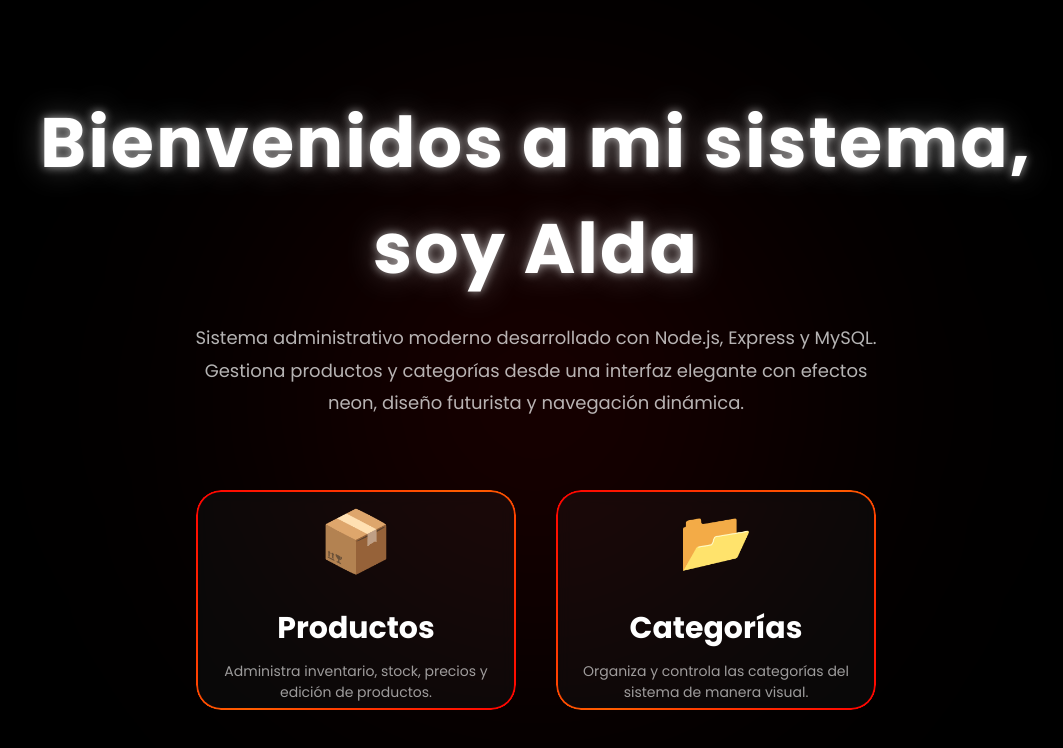
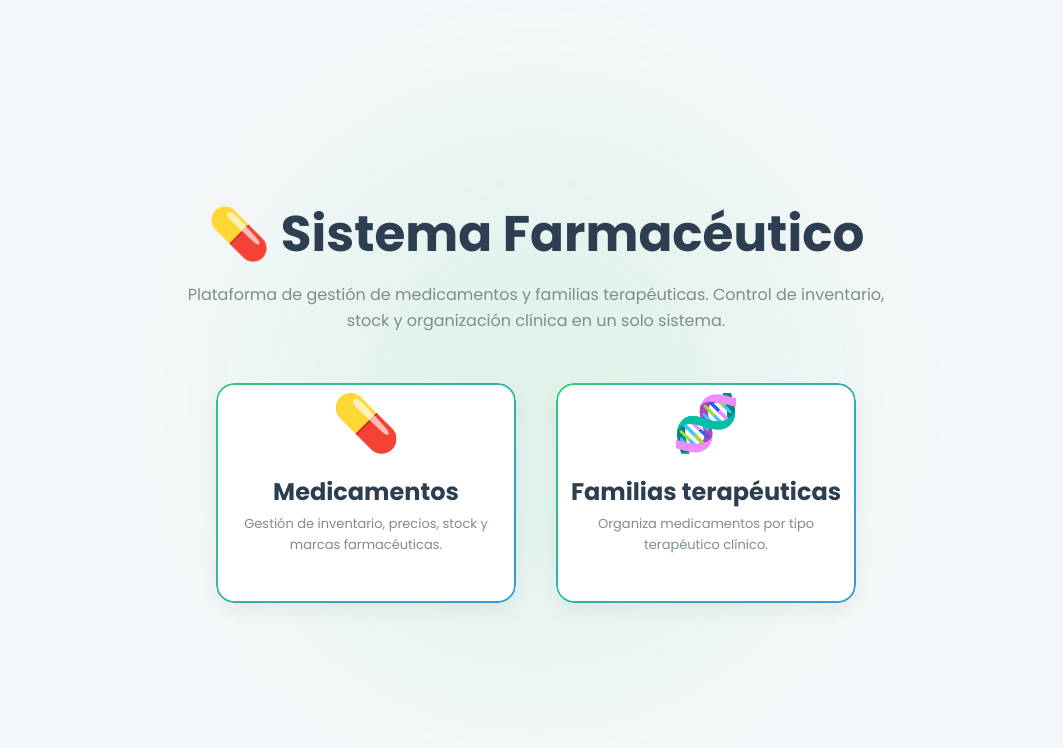
Before and after one commit to aldacgm/Alda, a plain HTML site: page Fronted/index.html in a window 1280 px wide. Shown: the whole page, without its empty margins (104-1167 px from the left). Drawn offline with Linux system fonts and the light colour scheme.

Commit message:
AldaEntregable

```diff
--- a/Fronted/css/style.css
+++ b/Fronted/css/style.css
@@ -1,5 +1,5 @@
 /* ========================= */
-/* 🌌 ESTILO FUTURISTA NEON */
+/* 💊 ESTILO FARMACIA PREMIUM */
 /* ========================= */
 
 @import url('https://fonts.googleapis.com/css2?family=Poppins:wght@300;400;500;600;700&display=swap');
@@ -14,19 +14,26 @@
 
     font-family: 'Poppins', sans-serif;
 
-    background: #000;
+    background:
+    linear-gradient(
+        135deg,
+        #eafaf4,
+        #f6fffc
+    );
 
     min-height: 100vh;
 
     padding: 40px;
 
-    color: white;
+    color: #16352b;
 
     overflow-x: hidden;
 
     position: relative;
 
 }
+
+/* 🌿 EFECTO DE FONDO */
 
 body::before{
 
@@ -40,6 +47,38 @@
     top: -200px;
     left: -100px;
 
+    background:
+    radial-gradient(
+        circle,
+        rgba(0, 200, 140, 0.18),
+        transparent 70%
+    );
+
+    filter: blur(120px);
+
+    z-index: -1;
+
+}
+
+body::after{
+
+    content: "";
+
+    position: fixed;
+
+    width: 500px;
+    height: 500px;
+
+    bottom: -180px;
+    right: -120px;
+
+    background:
+    radial-gradient(
+        circle,
+        rgba(0, 140, 255, 0.12),
+        transparent 70%
+    );
+
     filter: blur(100px);
 
     z-index: -1;
@@ -47,20 +86,13 @@
 }
 
 /* ========================= */
-/* 📦 PRODUCTOS */
+/* 🧴 TEMAS */
 /* ========================= */
-
-.productos-theme::before{
-
-    background:
-    radial-gradient(circle, rgba(0,255,255,0.15), transparent 70%);
-
-}
 
 .productos-theme .container{
 
     box-shadow:
-    0 0 25px rgba(0,255,255,0.18);
+    0 10px 40px rgba(0,180,120,0.15);
 
 }
 
@@ -68,55 +100,48 @@
 
     background: linear-gradient(
         135deg,
-        #00cfff,
-        #0066ff
+        #00b894,
+        #00cec9
     );
 
     box-shadow:
-    0 0 15px rgba(0,207,255,0.45);
+    0 8px 25px rgba(0,184,148,0.28);
 
 }
 
 .productos-theme .btn:hover{
 
+    transform: translateY(-2px);
+
     box-shadow:
-    0 0 20px rgba(0,207,255,0.8),
-    0 0 40px rgba(0,102,255,0.5);
+    0 12px 30px rgba(0,184,148,0.4);
 
 }
 
 .productos-theme input:focus,
 .productos-theme select:focus{
 
-    border: 1px solid #00cfff;
+    border: 1px solid #00b894;
 
     box-shadow:
-    0 0 15px rgba(0,207,255,0.5);
+    0 0 0 4px rgba(0,184,148,0.12);
 
 }
 
 .productos-theme th{
 
-    text-shadow:
-    0 0 8px rgba(0,207,255,0.5);
+    color: #0f5d4d;
 
 }
 
 /* ========================= */
-/* 🍊 CATEGORIAS */
+/* 🌿 CATEGORIAS */
 /* ========================= */
-
-.categorias-theme::before{
-
-    background:
-    radial-gradient(circle, rgba(255,140,0,0.18), transparent 70%);
-
-}
 
 .categorias-theme .container{
 
     box-shadow:
-    0 0 25px rgba(255,140,0,0.2);
+    0 10px 40px rgba(0,140,255,0.12);
 
 }
 
@@ -124,42 +149,42 @@
 
     background: linear-gradient(
         135deg,
-        #ff7b00,
-        #ffae00
+        #0099ff,
+        #00c6ff
     );
 
     box-shadow:
-    0 0 15px rgba(255,123,0,0.45);
+    0 8px 25px rgba(0,153,255,0.22);
 
 }
 
 .categorias-theme .btn:hover{
 
+    transform: translateY(-2px);
+
     box-shadow:
-    0 0 20px rgba(255,123,0,0.8),
-    0 0 40px rgba(255,174,0,0.5);
+    0 12px 30px rgba(0,153,255,0.35);
 
 }
 
 .categorias-theme input:focus,
 .categorias-theme select:focus{
 
-    border: 1px solid #ff7b00;
+    border: 1px solid #0099ff;
 
     box-shadow:
-    0 0 15px rgba(255,123,0,0.5);
+    0 0 0 4px rgba(0,153,255,0.12);
 
 }
 
 .categorias-theme th{
 
-    text-shadow:
-    0 0 8px rgba(255,123,0,0.5);
+    color: #0b4f80;
 
 }
 
 /* ========================= */
-/* 🌌 CONTENEDOR */
+/* 🏥 CONTENEDOR */
 /* ========================= */
 
 .container{
@@ -172,18 +197,18 @@
 
     border-radius: 30px;
 
-    background: rgba(255,255,255,0.04);
+    background: rgba(255,255,255,0.72);
 
-    backdrop-filter: blur(10px);
+    backdrop-filter: blur(18px);
 
-    border: 1px solid rgba(255,255,255,0.08);
+    border: 1px solid rgba(255,255,255,0.8);
 
     animation: aparecer 0.8s ease;
 
 }
 
 /* ========================= */
-/* 🚀 TITULOS */
+/* 💎 TITULOS */
 /* ========================= */
 
 .top{
@@ -204,19 +229,21 @@
 
 h1{
 
-    font-size: 60px;
+    font-size: 56px;
 
     font-weight: 700;
 
-    color: white;
+    color: #114c3a;
+
+    letter-spacing: -1px;
 
     text-shadow:
-    0 0 10px rgba(255,255,255,0.4);
+    0 2px 10px rgba(0,0,0,0.06);
 
 }
 
 /* ========================= */
-/* ✨ TABLAS */
+/* 📋 TABLAS */
 /* ========================= */
 
 table{
@@ -227,15 +254,20 @@
 
     overflow: hidden;
 
-    border-radius: 20px;
+    border-radius: 24px;
 
-    background: rgba(255,255,255,0.03);
+    background: rgba(255,255,255,0.75);
 
 }
 
 thead{
 
-    background: rgba(255,255,255,0.06);
+    background:
+    linear-gradient(
+        135deg,
+        rgba(0,184,148,0.12),
+        rgba(0,153,255,0.08)
+    );
 
 }
 
@@ -243,11 +275,11 @@
 
     padding: 22px;
 
-    font-size: 20px;
+    font-size: 18px;
 
-    color: white;
+    border-bottom: 1px solid rgba(0,0,0,0.05);
 
-    border-bottom: 1px solid rgba(255,255,255,0.2);
+    font-weight: 600;
 
 }
 
@@ -257,9 +289,9 @@
 
     text-align: center;
 
-    color: rgba(255,255,255,0.85);
+    color: #45635b;
 
-    border-bottom: 1px solid rgba(255,255,255,0.08);
+    border-bottom: 1px solid rgba(0,0,0,0.05);
 
     transition: 0.3s;
 
@@ -267,14 +299,14 @@
 
 tr:hover td{
 
-    background: rgba(255,255,255,0.03);
+    background: rgba(0,184,148,0.04);
 
-    color: white;
+    color: #123b31;
 
 }
 
 /* ========================= */
-/* 🔥 BOTONES */
+/* ✨ BOTONES */
 /* ========================= */
 
 .btn{
@@ -283,17 +315,43 @@
 
     padding: 14px 28px;
 
-    border-radius: 14px;
+    border-radius: 16px;
 
     color: white;
 
-    font-size: 16px;
+    font-size: 15px;
 
     font-weight: 600;
 
     cursor: pointer;
 
-    transition: 0.4s;
+    transition: 0.35s;
+
+}
+
+/* 🔥 BOTON ELIMINAR */
+
+.btn-delete{
+
+    background: linear-gradient(
+        135deg,
+        #ff4d6d,
+        #c9184a
+    ) !important;
+
+    margin-left: 10px;
+
+    box-shadow:
+    0 8px 20px rgba(255,77,109,0.22);
+
+}
+
+.btn-delete:hover{
+
+    transform: translateY(-2px);
+
+    box-shadow:
+    0 12px 25px rgba(255,77,109,0.4);
 
 }
 
@@ -303,7 +361,7 @@
 
 form{
 
-    margin-top: 30px;
+    margin-top: 35px;
 
 }
 
@@ -319,9 +377,11 @@
 
     margin-bottom: 10px;
 
-    color: rgba(255,255,255,0.85);
+    color: #356558;
 
     font-size: 15px;
+
+    font-weight: 500;
 
 }
 
@@ -332,13 +392,13 @@
 
     padding: 18px;
 
-    border-radius: 14px;
+    border-radius: 16px;
 
-    border: 1px solid rgba(255,255,255,0.1);
+    border: 1px solid rgba(0,0,0,0.08);
 
-    background: rgba(255,255,255,0.04);
+    background: rgba(255,255,255,0.88);
 
-    color: white;
+    color: #18463a;
 
     font-size: 15px;
 
@@ -350,7 +410,7 @@
 
 input::placeholder{
 
-    color: rgba(255,255,255,0.35);
+    color: rgba(0,0,0,0.3);
 
 }
 
@@ -389,7 +449,7 @@
     }
 
     h1{
-        font-size: 40px;
+        font-size: 38px;
     }
 
     .top{
@@ -405,26 +465,5 @@
     td{
         padding: 14px;
     }
-    /* 🔥 BOTON ELIMINAR */
-
-.btn-delete{
-
-    background: linear-gradient(
-        135deg,
-        #ff003c,
-        #990000
-    ) !important;
-
-    margin-left: 10px;
 
 }
-
-.btn-delete:hover{
-
-    box-shadow:
-    0 0 20px rgba(255,0,60,0.8),
-    0 0 40px rgba(153,0,0,0.5);
-
-}
-
-}
--- a/Fronted/index.html
+++ b/Fronted/index.html
@@ -3,353 +3,179 @@
 <head>
 
 <meta charset="UTF-8">
-
 <meta name="viewport" content="width=device-width, initial-scale=1.0">
 
-    <title>Alda2 System</title>
-
-    <link rel="preconnect" href="https://fonts.googleapis.com">
-
-    <link rel="preconnect" href="https://fonts.gstatic.com" crossorigin>
+<title>Farmacia System</title>
 
 <link href="https://fonts.googleapis.com/css2?family=Poppins:wght@300;400;500;600;700&display=swap" rel="stylesheet">
 
 <style>
 
+/* RESET */
 *{
-            margin: 0;
-            padding: 0;
-            box-sizing: border-box;
+    margin:0;
+    padding:0;
+    box-sizing:border-box;
+    font-family:'Poppins', sans-serif;
 }
 
 body{
-
-            font-family: 'Poppins', sans-serif;
-
-            background: #000;
-
-            min-height: 100vh;
-
-            display: flex;
-
-            justify-content: center;
-
-            align-items: center;
-
-            overflow: hidden;
-
-            position: relative;
-
+    background:#f4f7f9;
+    min-height:100vh;
+    display:flex;
+    justify-content:center;
+    align-items:center;
 }
 
-        .background-glow{
-
-            position: absolute;
-
-            width: 700px;
-            height: 700px;
-
-            background:
-            radial-gradient(circle, rgba(255,0,0,0.12), transparent 70%);
-
-            filter: blur(90px);
-
-            animation: pulse 5s infinite alternate;
-
+/* HEADER AMBIENTAL */
+.glow{
+    position:absolute;
+    width:600px;
+    height:600px;
+    background: radial-gradient(circle, rgba(46,204,113,0.15), transparent 70%);
+    filter: blur(80px);
+    animation: float 6s infinite alternate;
 }
 
-        @keyframes pulse{
-
-            from{
-                transform: scale(1);
-                opacity: 0.5;
+@keyframes float{
+    from{transform:scale(1); opacity:.6;}
+    to{transform:scale(1.2); opacity:1;}
 }
 
-            to{
-                transform: scale(1.2);
-                opacity: 1;
+/* CONTENEDOR */
+.container{
+    position:relative;
+    z-index:2;
+    text-align:center;
+    padding:40px;
+    max-width:1100px;
 }
 
+/* TITULO */
+h1{
+    font-size:50px;
+    color:#2c3e50;
+    margin-bottom:10px;
 }
 
-        .container{
-
-            position: relative;
-            z-index: 2;
-
-            text-align: center;
-
-            width: 100%;
-            max-width: 1200px;
-
-            padding: 40px;
-
+p{
+    color:#7f8c8d;
+    max-width:700px;
+    margin:auto;
+    margin-bottom:50px;
+    line-height:1.6;
 }
 
-        .title{
-
-            color: white;
-
-            font-size: 70px;
-
-            font-weight: 700;
-
-            margin-bottom: 20px;
-
-            letter-spacing: 2px;
-
-            text-shadow:
-            0 0 10px rgba(255,255,255,0.6),
-            0 0 30px rgba(255,255,255,0.3);
-
-            animation: fadeDown 1s ease;
-
+/* CARDS */
+.cards{
+    display:flex;
+    justify-content:center;
+    gap:40px;
+    flex-wrap:wrap;
 }
 
-        .subtitle{
-
-            color: rgba(255,255,255,0.7);
-
-            font-size: 18px;
-
-            max-width: 700px;
-
-            margin: auto;
-
-            line-height: 1.8;
-
-            margin-bottom: 70px;
-
-            animation: fadeUp 1.2s ease;
-
+/* CARD */
+.card{
+    width:300px;
+    height:220px;
+    background:white;
+    border-radius:18px;
+    display:flex;
+    flex-direction:column;
+    justify-content:center;
+    align-items:center;
+    cursor:pointer;
+    transition:.3s;
+    box-shadow:0 8px 20px rgba(0,0,0,0.05);
+    position:relative;
+    overflow:hidden;
 }
 
-        .cards{
-
-            display: flex;
-
-            justify-content: center;
-
-            gap: 40px;
-
-            flex-wrap: wrap;
-
-        }
-
-        .card{
-
-            width: 320px;
-
-            height: 220px;
-
-            border-radius: 25px;
-
-            background: rgba(255,255,255,0.03);
-
-            backdrop-filter: blur(8px);
-
-            display: flex;
-
-            flex-direction: column;
-
-            justify-content: center;
-
-            align-items: center;
-
-            transition: 0.4s;
-
-            position: relative;
-
-            overflow: hidden;
-
-        }
-
+/* BORDE CLÍNICO */
 .card::before{
-
-            content: "";
-
-            position: absolute;
-
-            inset: 0;
-
-            border-radius: 25px;
-
-            padding: 2px;
-
-            background: linear-gradient(
-                135deg,
-                #ff0000,
-                #ff5e00,
-                #ff0000
-            );
-
+    content:"";
+    position:absolute;
+    inset:0;
+    border-radius:18px;
+    padding:2px;
+    background:linear-gradient(135deg,#2ecc71,#3498db);
     -webkit-mask:
     linear-gradient(#fff 0 0) content-box,
     linear-gradient(#fff 0 0);
-
-            -webkit-mask-composite: xor;
-
-            mask-composite: exclude;
-
+    -webkit-mask-composite:xor;
 }
 
+/* HOVER */
 .card:hover{
-
-            transform: translateY(-12px) scale(1.03);
-
-            box-shadow:
-            0 0 20px rgba(255,0,0,0.5),
-            0 0 40px rgba(255,94,0,0.3);
-
+    transform:translateY(-10px);
+    box-shadow:0 12px 30px rgba(0,0,0,0.12);
 }
 
+/* ICONO */
+.icon{
+    font-size:55px;
+    margin-bottom:10px;
+}
+
+/* TEXTOS */
+.card h2{
+    color:#2c3e50;
+    margin-bottom:5px;
+}
+
+.card p{
+    font-size:13px;
+    color:#7f8c8d;
+    padding:0 20px;
+}
+
+/* COLORES */
 .productos:hover{
-
-            background: rgba(255,0,0,0.08);
-
+    background:#f1fff5;
 }
 
 .categorias:hover{
-
-            background: rgba(255,94,0,0.08);
-
+    background:#f0f7ff;
 }
 
-        .icon{
-
-            font-size: 60px;
-
-            margin-bottom: 20px;
-
-        }
-
-        .card h2{
-
-            color: white;
-
-            font-size: 30px;
-
-            margin-bottom: 10px;
-
-        }
-
-        .card p{
-
-            color: rgba(255,255,255,0.6);
-
-            font-size: 14px;
-
-            padding: 0 25px;
-
-        }
-
-        .productos:hover h2{
-
-            color: #ff3c3c;
-
-        }
-
-        .categorias:hover h2{
-
-            color: #ff8c42;
-
-        }
-
+/* LINKS */
 a{
-            text-decoration: none;
-        }
-
-        @keyframes fadeDown{
-
-            from{
-                opacity: 0;
-                transform: translateY(-50px);
-            }
-
-            to{
-                opacity: 1;
-                transform: translateY(0);
-            }
-
-        }
-
-        @keyframes fadeUp{
-
-            from{
-                opacity: 0;
-                transform: translateY(40px);
-            }
-
-            to{
-                opacity: 1;
-                transform: translateY(0);
-            }
-
-        }
-
-        @media(max-width: 768px){
-
-            .title{
-                font-size: 45px;
-            }
-
-            .subtitle{
-                font-size: 15px;
-            }
-
+    text-decoration:none;
 }
 
 </style>
 
 </head>
+
 <body>
 
-    <div class="background-glow"></div>
+<div class="glow"></div>
 
 <div class="container">
 
-        <h1 class="title">
-            Bienvenidos a mi sistema, soy Alda
-        </h1>
+    <h1>💊 Sistema Farmacéutico</h1>
 
-        <p class="subtitle">
-            Sistema administrativo moderno desarrollado con Node.js, Express y MySQL.
-            Gestiona productos y categorías desde una interfaz elegante con efectos neon,
-            diseño futurista y navegación dinámica.
+    <p>
+        Plataforma de gestión de medicamentos y familias terapéuticas.
+        Control de inventario, stock y organización clínica en un solo sistema.
     </p>
 
     <div class="cards">
 
         <a href="pages/productos.html">
-
             <div class="card productos">
-
-                    <div class="icon">📦</div>
-
-                    <h2>Productos</h2>
-
-                    <p>
-                        Administra inventario, stock, precios y edición de productos.
-                    </p>
-
+                <div class="icon">💊</div>
+                <h2>Medicamentos</h2>
+                <p>Gestión de inventario, precios, stock y marcas farmacéuticas.</p>
             </div>
-
         </a>
 
         <a href="pages/categorias.html">
-
             <div class="card categorias">
-
-                    <div class="icon">📂</div>
-
-                    <h2>Categorías</h2>
-
-                    <p>
-                        Organiza y controla las categorías del sistema de manera visual.
-                    </p>
-
+                <div class="icon">🧬</div>
+                <h2>Familias terapéuticas</h2>
+                <p>Organiza medicamentos por tipo terapéutico clínico.</p>
             </div>
-
         </a>
 
     </div>
```
Also changed, not shown: Fronted/pages/categorias.html (+3 -3 lines), Fronted/pages/crearCategoria.html (+3 -3 lines), Fronted/pages/crearProducto.html (+3 -3 lines), Fronted/pages/editarCategoria.html (+3 -3 lines), Fronted/pages/editarProducto.html (+3 -3 lines), Fronted/pages/productos.html (+3 -3 lines), 1 other file. Lines whose indentation alone changed are shown as unchanged.
